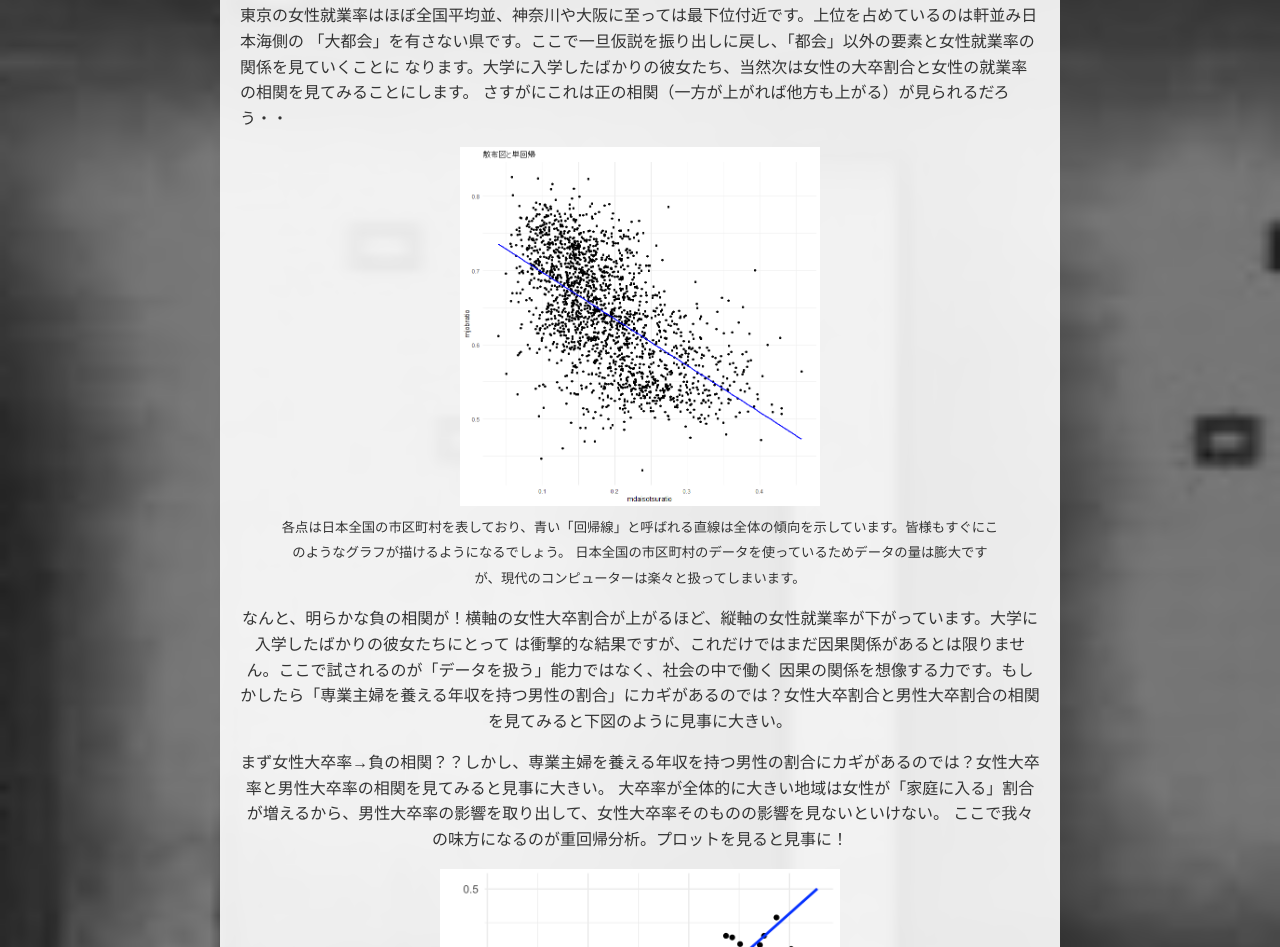
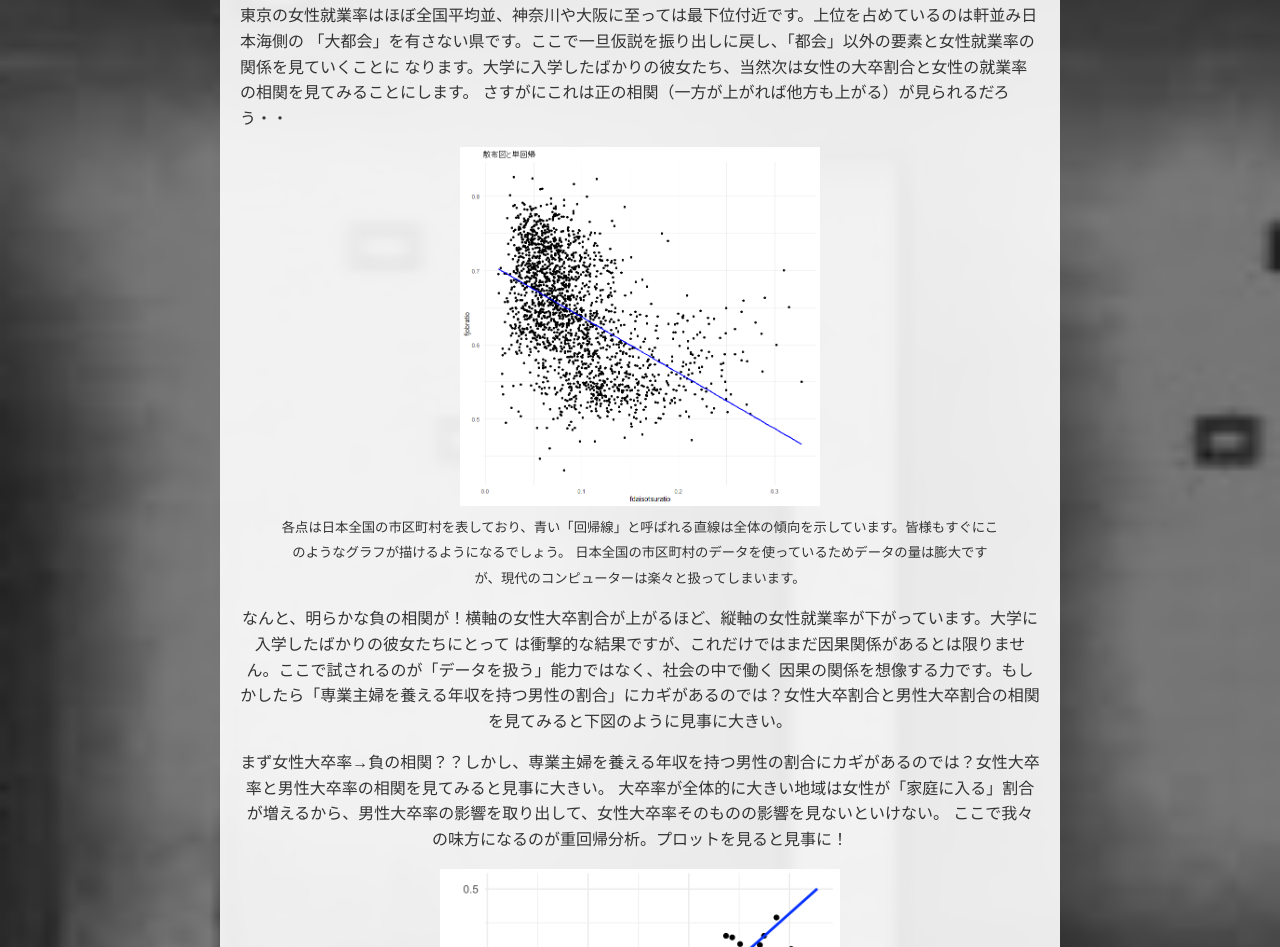
Before and after one commit to kztoht/kisozemi, a plain HTML site: page causality.html in a window 1280 px wide. Shown: the part 1819-2766 px from the top of the page. Drawn offline with Linux system fonts and the light colour scheme.

Commit message:
Update causality.html

```diff
--- a/causality.html
+++ b/causality.html
@@ -172,7 +172,7 @@
 
       <div style="text-align: center;">
       <figure>
-      <img src="mdaisotsu_job.png" alt="女性就業率と大卒女性割合の相関" style="max-width: 50%; height: auto;">
+      <img src="fdaisotsu_job.png" alt="女性就業率と大卒女性割合の相関" style="max-width: 50%; height: auto;">
       <figcaption><small>各点は日本全国の市区町村を表しており、青い「回帰線」と呼ばれる直線は全体の傾向を示しています。皆様もすぐにこのようなグラフが描けるようになるでしょう。
       日本全国の市区町村のデータを使っているためデータの量は膨大ですが、現代のコンピューターは楽々と扱ってしまいます。</small></figcaption>
       </figure>
```
